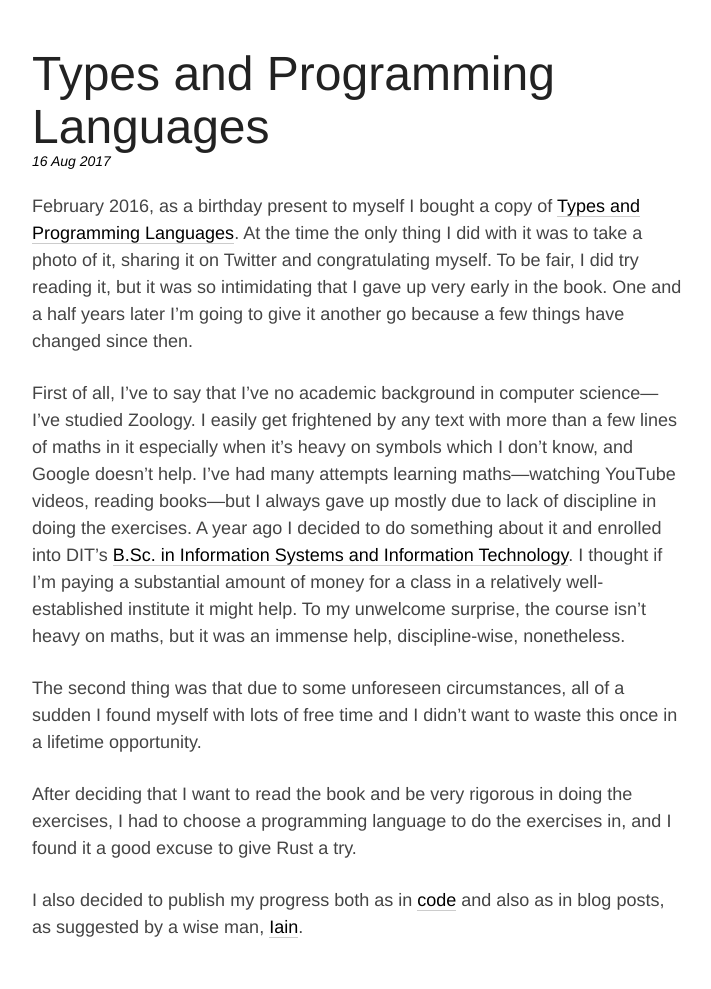
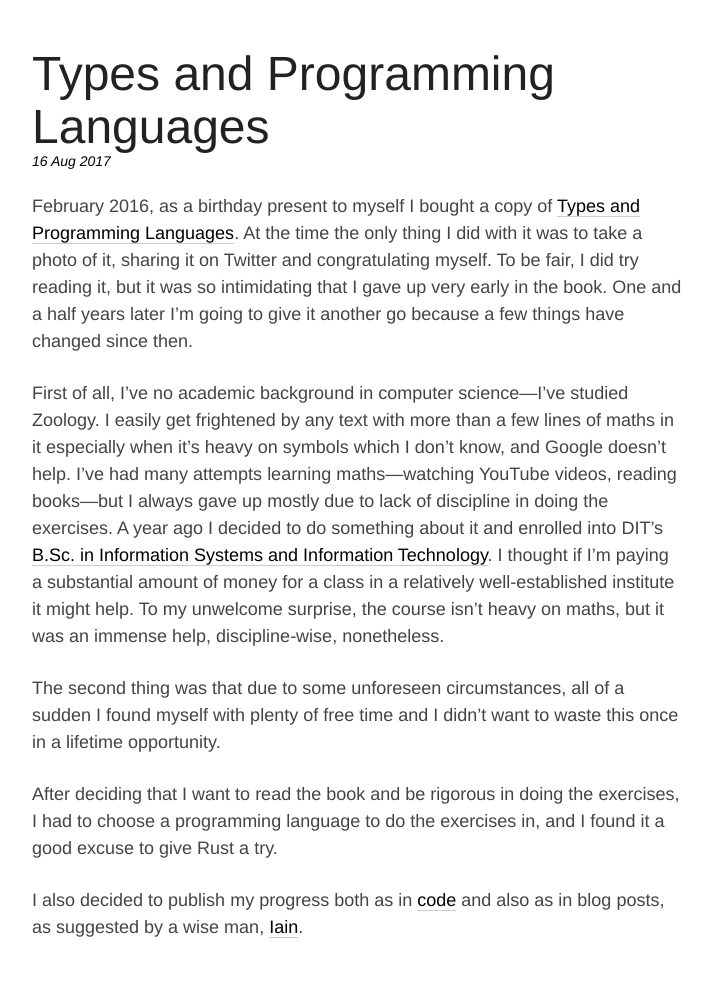
Before and after one commit to amir/amir.github.io, a Jekyll site: the page built from _posts/2017-08-16-tapl.md, in a window 1280 px wide. Shown: the whole page, without its empty margins (283-994 px from the left). Built offline with Jekyll 4.4.1, drawn with Linux system fonts in a browser that asks for light colours.

Commit message:
Change wording

```diff
--- a/_posts/2017-08-16-tapl.md
+++ b/_posts/2017-08-16-tapl.md
@@ -4,10 +4,10 @@ title: Types and Programming Languages
 ---
 February 2016, as a birthday present to myself I bought a copy of [Types and Programming Languages](https://www.cis.upenn.edu/~bcpierce/tapl/).  At the time the only thing I did with it was to take a photo of it, sharing it on Twitter and congratulating myself.  To be fair, I did try reading it, but it was so intimidating that I gave up very early in the book. One and a half years later I’m going to give it another go because a few things have changed since then.
 
-First of all, I've to say that I've no academic background in computer science—I've studied Zoology.  I easily get frightened by any text with more than a few lines of maths in it especially when it's heavy on symbols which I don't know, and Google doesn't help.  I've had many attempts learning maths—watching YouTube videos, reading books—but I always gave up mostly due to lack of discipline in doing the exercises.  A year ago I decided to do something about it and enrolled into DIT's [B.Sc. in Information Systems and Information Technology](http://www.dt249.ie/). I thought if I'm paying a substantial amount of money for a class in a relatively well-established institute it might help. To my unwelcome surprise, the course isn't heavy on maths, but it was an immense help, discipline-wise, nonetheless.
+First of all, I've no academic background in computer science—I've studied Zoology.  I easily get frightened by any text with more than a few lines of maths in it especially when it's heavy on symbols which I don't know, and Google doesn't help.  I've had many attempts learning maths—watching YouTube videos, reading books—but I always gave up mostly due to lack of discipline in doing the exercises.  A year ago I decided to do something about it and enrolled into DIT's [B.Sc. in Information Systems and Information Technology](http://www.dt249.ie/). I thought if I'm paying a substantial amount of money for a class in a relatively well-established institute it might help. To my unwelcome surprise, the course isn't heavy on maths, but it was an immense help, discipline-wise, nonetheless.
 
-The second thing was that due to some unforeseen circumstances, all of a sudden I found myself with lots of free time and I didn't want to waste this once in a lifetime opportunity.
+The second thing was that due to some unforeseen circumstances, all of a sudden I found myself with plenty of free time and I didn't want to waste this once in a lifetime opportunity.
 
-After deciding that I want to read the book and be very rigorous in doing the exercises, I had to choose a programming language to do the exercises in, and I found it a good excuse to give Rust a try.
+After deciding that I want to read the book and be rigorous in doing the exercises, I had to choose a programming language to do the exercises in, and I found it a good excuse to give Rust a try.
 
 I also decided to publish my progress both as in [code](https://github.com/amir/tapl.rs) and also as in blog posts, as suggested by a wise man, [Iain](http://iainhull.github.io/).
```
